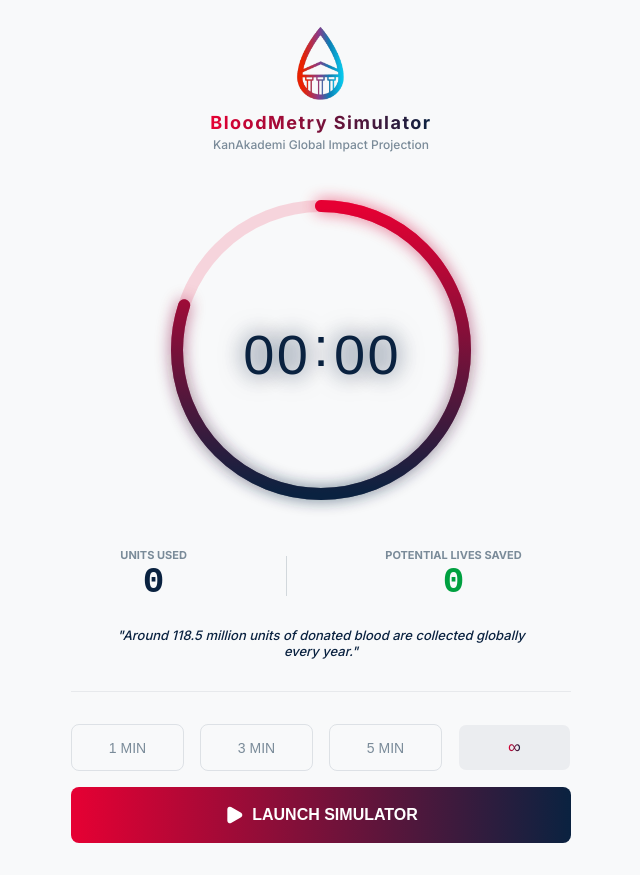
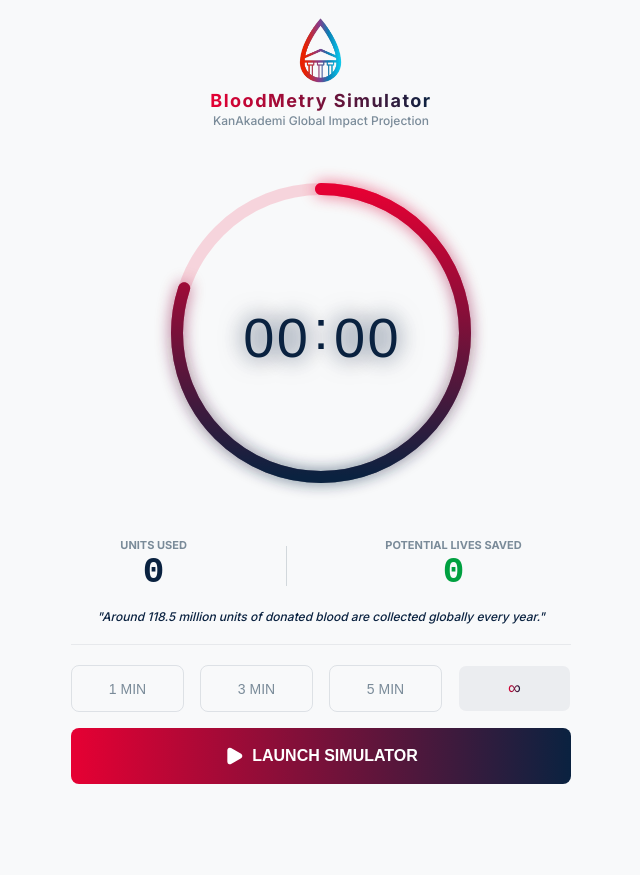
Before and after one commit to sicloid/kanakademi_bloodmetry, a React (Vite) app: page / in a window 1280 px wide. Shown: the whole page, without its empty margins (319-959 px from the left). After the commit the page ends 800 px from the top, so only its background shows below. Built offline with nearby package versions, Linux system fonts and the light colour scheme.

Commit message:
Optimize layout scaling to fit 100dvh without scrolling

```diff
--- a/src/App.tsx
+++ b/src/App.tsx
@@ -64,12 +64,12 @@
   const backgroundStroke = isInfinite ? 'rgba(230, 0, 51, 0.15)' : 'rgba(160, 170, 181, 0.3)';
 
   return (
-    <div style={{ position: 'relative', width: size, height: size, margin: '0 auto' }}>
+    <div style={{ position: 'relative', width: '100%', height: '100%', maxWidth: '300px', maxHeight: '300px', margin: '0 auto', display: 'flex', alignItems: 'center', justifyContent: 'center' }}>
       <svg
-        width={size}
-        height={size}
+        width="100%"
+        height="100%"
         viewBox={`0 0 ${size} ${size}`}
-        style={{ overflow: 'visible', transform: 'rotate(-90deg)' }}
+        style={{ overflow: 'visible', transform: 'rotate(-90deg)', maxHeight: '100%' }}
       >
         <defs>
           <linearGradient id="mainGrad" x1="100%" y1="0%" x2="0%" y2="0%">
@@ -285,26 +285,24 @@
   const formatNum = (n: number) => new Intl.NumberFormat('en-US').format(n);
 
   return (
-    <div className="flex-col justify-between" style={{ minHeight: '100vh', background: COLORS.BackgroundMain }}>
+    <div className="flex-col justify-between" style={{ height: '100dvh', background: COLORS.BackgroundMain, overflow: 'hidden' }}>
 
       {/* Scrollable Content Area */}
-      <main className="flex-col items-center" style={{ flex: 1, padding: '24px 24px', paddingBottom: '32px', overflowY: 'auto' }}>
+      <main className="flex-col items-center" style={{ flex: 1, padding: '16px 24px', overflow: 'hidden', minHeight: 0 }}>
 
         {/* Header */}
-        <div className="flex-col items-center mt-4 text-center">
-          <img src="/logo.png" alt="KanAkademi Logo" style={{ height: '80px', marginBottom: '8px' }} />
+        <div className="flex-col items-center text-center" style={{ flexShrink: 0 }}>
+          <img src="/logo.png" alt="KanAkademi Logo" style={{ height: '70px', marginBottom: '4px' }} />
           <div style={{ fontSize: '18px', fontWeight: 'bold', letterSpacing: '1.5px' }} className="text-gradient">
             BloodMetry Simulator
           </div>
-          <div style={{ color: COLORS.InstitutionalGray, fontSize: '12px', fontWeight: 500, marginTop: '4px' }}>
+          <div style={{ color: COLORS.InstitutionalGray, fontSize: '12px', fontWeight: 500, marginTop: '2px' }}>
             KanAkademi Global Impact Projection
           </div>
         </div>
 
-        <div style={{ height: '32px' }} />
-
         {/* Centerpiece: Radial Progress Ring */}
-        <div style={{ width: '100%', display: 'flex', justifyContent: 'center', padding: '16px' }}>
+        <div style={{ flex: 1, minHeight: 0, width: '100%', display: 'flex', justifyContent: 'center', alignItems: 'center', padding: '12px 0' }}>
           <RadialProgressGauge
             progress={progress}
             isRunning={timer.timerState === TimerState.RUNNING}
@@ -313,10 +311,8 @@
           />
         </div>
 
-        <div style={{ height: '32px' }} />
-
         {/* Dynamic Layout matching Android */}
-        <div style={{ width: '100%', maxWidth: '500px', display: 'flex', flexDirection: 'column', gap: '32px' }}>
+        <div style={{ width: '100%', maxWidth: '500px', display: 'flex', flexDirection: 'column', gap: '20px', flexShrink: 0 }}>
 
           {/* Running Stats (only when NOT finished/paused) */}
           {(timer.timerState !== TimerState.FINISHED && timer.timerState !== TimerState.PAUSED) && (
@@ -336,7 +332,7 @@
                   <span style={{ color: COLORS.LiveGreen, fontSize: '36px', fontWeight: 'bold', fontFamily: 'monospace' }}>{formatNum(livesSaved)}</span>
                 </div>
               </div>
-              <div style={{ color: COLORS.CorporateBlue, fontSize: '13px', fontWeight: 500, fontStyle: 'italic', marginTop: '24px', textAlign: 'center', maxWidth: '85%' }}>
+              <div style={{ color: COLORS.CorporateBlue, fontSize: '12px', fontWeight: 500, fontStyle: 'italic', marginTop: '16px', textAlign: 'center', maxWidth: '90%' }}>
                 "Around 118.5 million units of donated blood are collected globally every year."
               </div>
             </motion.div>
@@ -345,7 +341,7 @@
           {/* Control Bar */}
           <div style={{
              borderTop: `1px solid rgba(160, 170, 181, 0.2)`,
-             paddingTop: '32px',
+             paddingTop: '20px',
              width: '100%'
           }}>
             <SimulationControlBar
@@ -364,9 +360,9 @@
               initial={{ opacity: 0, scale: 0.95 }}
               animate={{ opacity: 1, scale: 1 }}
               className="flex-col items-center"
-              style={{ background: 'rgba(160, 170, 181, 0.1)', border: `1px solid rgba(160, 170, 181, 0.3)`, borderRadius: '12px', padding: '24px', width: '100%' }}
+              style={{ background: 'rgba(160, 170, 181, 0.1)', border: `1px solid rgba(160, 170, 181, 0.3)`, borderRadius: '12px', padding: '16px', width: '100%' }}
             >
-              <div className="text-gradient" style={{ fontSize: '12px', fontWeight: 'bold', letterSpacing: '1.5px', marginBottom: '24px' }}>
+              <div className="text-gradient" style={{ fontSize: '12px', fontWeight: 'bold', letterSpacing: '1.5px', marginBottom: '16px' }}>
                 SIMULATION SUMMARY REPORT
               </div>
               <div className="flex-row w-full justify-around">
@@ -379,12 +375,12 @@
                   <span style={{ color: COLORS.LiveGreen, fontSize: '32px', fontWeight: 900, fontFamily: 'monospace' }}>{formatNum(reportLives)}</span>
                 </div>
               </div>
-              <div style={{ color: COLORS.CorporateBlue, fontSize: '13px', fontWeight: 500, fontStyle: 'italic', marginTop: '24px', textAlign: 'center' }}>
+              <div style={{ color: COLORS.CorporateBlue, fontSize: '12px', fontWeight: 500, fontStyle: 'italic', marginTop: '16px', textAlign: 'center' }}>
                 "Around 118.5 million units of donated blood are collected globally every year."
               </div>
               {timer.timerState === TimerState.FINISHED && (
-                <div style={{ width: '100%', marginTop: '24px' }}>
-                  <button className="bg-gradient flex-row items-center justify-center w-full" style={{ border: 'none', height: '48px', borderRadius: '8px', gap: '8px', cursor: 'pointer' }}>
+                <div style={{ width: '100%', marginTop: '16px' }}>
+                  <button className="bg-gradient flex-row items-center justify-center w-full" style={{ border: 'none', height: '40px', borderRadius: '8px', gap: '8px', cursor: 'pointer' }}>
                     <Info size={18} color={COLORS.ElectricWhite} />
                     <span style={{ color: COLORS.ElectricWhite, fontWeight: 500, fontSize: '14px' }}>Explore KanAkademi Resources</span>
                   </button>
```
Also changed, not shown: 1 other file (tests, documents, lock files or other folders).
